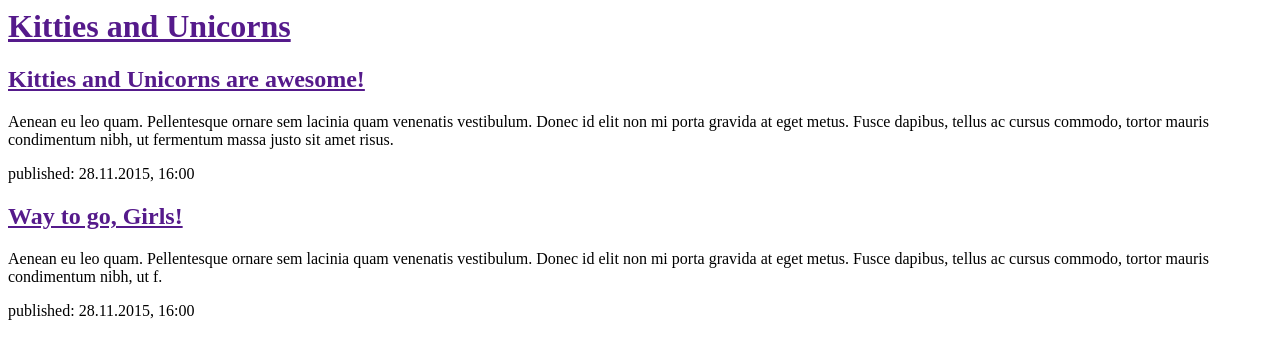
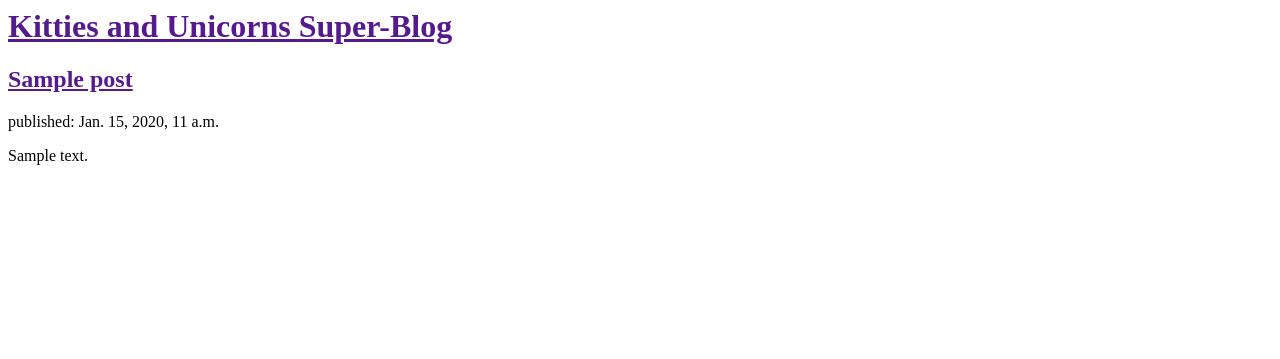
Before and after one commit to janavolkova9/my-first-blog, a Django app: template blog/templates/blog/post_list.html in a window 1280 px wide. Shown: the top 359 px of the page. Run offline with Django 3.2, Linux system fonts and the light colour scheme; the template is opened without the code that fills it: values that come from a table or form of the project are taken from there, others are empty; tables that the repository leaves empty hold one stand-in row (values such as "Sample post").

Commit message:
Modified templates to display posts from database.

```diff
--- a/blog/models.py
+++ b/blog/models.py
@@ -11,9 +11,9 @@ class Post(models.Model):
 	published_date = models.DateTimeField(
 			blank=True, null=True)
 
-def publish(self):
-	self.pulished_date = timezone.now()
-	self.save()
+	def publish(self):
+		self.pulished_date = timezone.now()
+		self.save()
 
-def _str_(self):
-	return self.title
+	def __str__(self):
+		return self.title
--- a/blog/templates/blog/post_list.html
+++ b/blog/templates/blog/post_list.html
@@ -4,10 +4,10 @@
     </head>
     <body>
         <div>
-            <h1><a href="">Kitties and Unicorns</a></h1>
+            <h1><a href="">Kitties and Unicorns Super-Blog</a></h1>
         </div>
-
-        <div>
+<!--
+       <div>
             <h2><a href="">Kitties and Unicorns are awesome!</a></h2>
             <p>Aenean eu leo quam. Pellentesque ornare sem lacinia quam venenatis vestibulum. Donec id elit non mi porta gravida at eget metus. Fusce dapibus, tellus ac cursus commodo, tortor mauris condimentum nibh, ut fermentum massa justo sit amet risus.</p>
 			<p>published: 28.11.2015, 16:00</p>
@@ -18,5 +18,14 @@
             <p>Aenean eu leo quam. Pellentesque ornare sem lacinia quam venenatis vestibulum. Donec id elit non mi porta gravida at eget metus. Fusce dapibus, tellus ac cursus commodo, tortor mauris condimentum nibh, ut f.</p>
 			<p>published: 28.11.2015, 16:00</p>
 		</div>
+-->
+
+		{% for post in posts %}
+			<div>
+				<h2><a href="">{{ post.title }}</a></h2>
+				<p>published: {{ post.published_date }}</p>
+				<p>{{ post.text|linebreaks }}</p>
+			</div>
+		{% endfor %}
     </body>
 </html>
--- a/blog/views.py
+++ b/blog/views.py
@@ -1,4 +1,7 @@
 from django.shortcuts import render
+from django.utils import timezone
+from .models import Post
 
 def post_list(request):
-	return render(request, 'blog/post_list.html', {})
+	posts = Post.objects.filter(published_date__lte=timezone.now()).order_by('published_date')
+	return render(request, 'blog/post_list.html', {'posts': posts})
```
